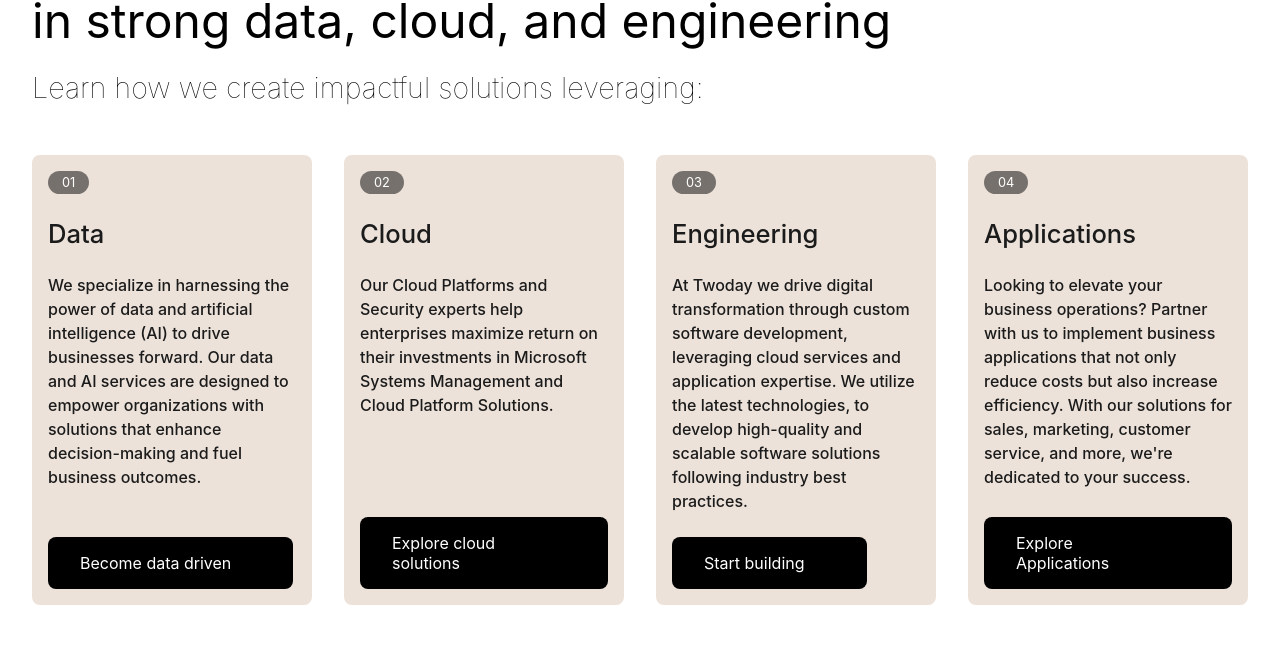
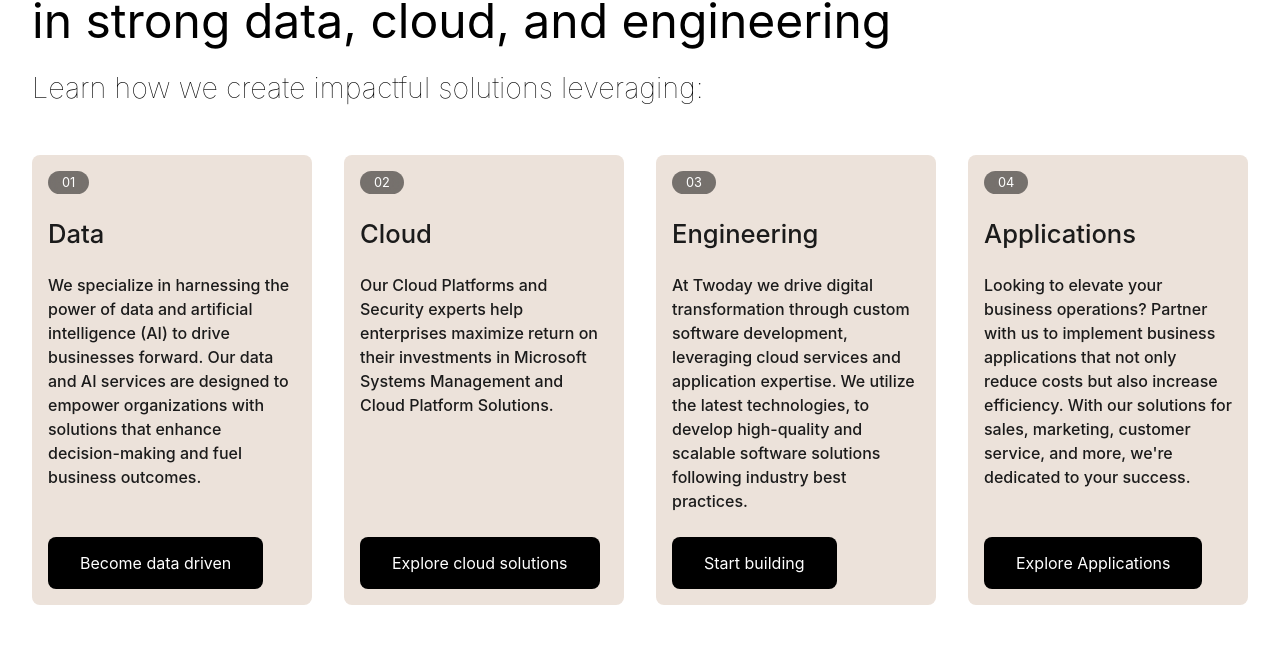
Before and after one commit to ahsan0110/twoday-frontend-, a Vue app: page / in a window 1280 px wide. Shown: the part 983-1638 px from the top of the page. Built offline with nearby package versions, Linux system fonts and the light colour scheme.

Commit message:
completed levarage component of service page

```diff
--- a/src/Pages/ServicePage.vue
+++ b/src/Pages/ServicePage.vue
@@ -1,12 +1,25 @@
 <script>
 import NavbarComponent from '@/components/NavbarComponent.vue';
 import HeroSection from '@/components/HeroSection.vue';
+import LeveraGing from '@/components/LeveraGing.vue';
+// import LastingImpact from '@/components/LastingImpact.vue'
+// import FrankComponent from '@/components/FrankComponent.vue'
+// import LatestNews from '@/components/LatestNews.vue'
+// import FormComponent from '@/components/FormComponent.vue'
+// import FooterComponent from '@/components/FooterComponent.vue'
 
 export default {
     name: 'ServicePage',
     components: {
         NavbarComponent,
         HeroSection,
+        LeveraGing,
+        // LastingImpact,
+        // FrankComponent,
+        // LatestNews,
+        // FormComponent,
+        // FooterComponent,
+
     }
 }
 </script>
@@ -14,12 +27,22 @@ export default {
 <template>
     <NavbarComponent />
     <HeroSection
-    smallText="OUR SERVICES"
-    largeText="Anyone can talk about the future.<br>We engineer it."
-    ctaText="Get in Touch"
-    videoSrc=""
-    heroClass="service-hero"
+        smallText="OUR SERVICES"
+        largeText="Anyone can talk about the future.<br>We engineer it."
+        ctaText="Get in Touch"
+        videoSrc=""
+        heroClass="service-hero"
     />
+    <LeveraGing
+        class="service-lev"
+        heading=""
+        subHeading="We apply AI to create impactful solutions in:"
+    />
+    <!-- <LastingImpact />
+    <FrankComponent />
+    <LatestNews />
+    <FormComponent />
+    <FooterComponent /> -->
 
 
 </template>
--- a/src/components/LeveraGing.vue
+++ b/src/components/LeveraGing.vue
@@ -1,32 +1,13 @@
 <template>
-    <div class="lev-section">
-        <h1 class="leverage-heading">We help organizations apply and scale AI - grounded in strong data, cloud, and
-            engineering</h1>
-        <h2>Learn how we create impactful solutions leveraging:</h2>
+    <div :class="levClass">
+        <h1 class="leverage-heading">{{ heading }}</h1>
+        <h2>{{ subHeading }}</h2>
         <div class="lev-component">
-            <div class="card">
-                <span class="small-info">01</span>
-                <h1 class="card-label">Data</h1>
-                <p class="card-para">We specialize in harnessing the power of data and artificial intelligence (AI) to drive businesses forward. Our data and AI services are designed to empower organizations with solutions that enhance decision-making and fuel business outcomes.</p>
-                <a href="">Become data driven <img src="right-up.png" width="20px" alt=""></a>
-            </div>
-            <div class="card">
-                <span class="small-info">02</span>
-                <h1 class="card-label">Cloud</h1>
-                <p class="card-para">Our Cloud Platforms and Security experts help enterprises maximize return on their investments in Microsoft Systems Management and Cloud Platform Solutions.</p>
-                <a href="">Explore cloud solutions <img src="right-up.png" width="20px" alt=""></a>
-            </div>
-            <div class="card">
-                <span class="small-info">03</span>
-                <h1 class="card-label">Engineering</h1>
-                <p class="card-para">At Twoday we drive digital transformation through custom software development, leveraging cloud services and application expertise. We utilize the latest technologies, to develop high-quality and scalable software solutions following industry best practices.</p>
-                <a href="">Start building <img src="right-up.png" width="20px" alt=""></a>
-            </div>
-            <div class="card">
-                <span class="small-info">04</span>
-                <h1 class="card-label">Applications</h1>
-                <p class="card-para">Looking to elevate your business operations? Partner with us to implement business applications that not only reduce costs but also increase efficiency. With our solutions for sales, marketing, customer service, and more, we're dedicated to your success.</p>
-                <a href="">Explore Applications <img src="right-up.png" width="20px" alt=""></a>
+            <div class="card" v-for="(item, index) in cards" :key="index">
+                <span class="small-info">{{ item.number }}</span>
+                <h1 class="card-label">{{ item.title }}</h1>
+                <p class="card-para">{{ item.description }}</p>
+                <a :href="item.ctaLink" >{{ item.ctaText }}</a>
             </div>
         </div>
 
@@ -35,5 +16,44 @@
 <script>
 export default {
     name: "LeveraGing",
+    props: {
+        levClass:{ type:String,default:"lev-section"},
+        heading: { type: String, default: "We help organizations apply and scale AI - grounded in strong data, cloud, and engineering" },
+        subHeading: { type: String, default: "Learn how we create impactful solutions leveraging:" },
+        cards: {
+            type: Array,
+            default: () => [
+                {
+                    number: "01",
+                    title: "Data",
+                    description: "We specialize in harnessing the power of data and artificial intelligence (AI) to drive businesses forward. Our data and AI services are designed to empower organizations with solutions that enhance decision-making and fuel business outcomes.",
+                    ctaText: "Become data driven",
+                    ctaLink: "#",
+                },
+                {
+                    number: "02",
+                    title: "Cloud",
+                    description: "Our Cloud Platforms and Security experts help enterprises maximize return on their investments in Microsoft Systems Management and Cloud Platform Solutions.",
+                    ctaText: "Explore cloud solutions",
+                    ctaLink: "#",
+                },
+                {
+                    number: "03",
+                    title: "Engineering",
+                    description: "At Twoday we drive digital transformation through custom software development, leveraging cloud services and application expertise. We utilize the latest technologies, to develop high-quality and scalable software solutions following industry best practices.",
+                    ctaText: "Start building",
+                    ctaLink: "#",
+                },
+                {
+                    number: "04",
+                    title: "Applications",
+                    description: "Looking to elevate your business operations? Partner with us to implement business applications that not only reduce costs but also increase efficiency. With our solutions for sales, marketing, customer service, and more, we're dedicated to your success.",
+                    ctaText: "Explore Applications",
+                    ctaLink: "#",
+                }
+            ]
+        }
+
+    }
 };
 </script>
--- a/src/style.css
+++ b/src/style.css
@@ -46,7 +46,7 @@ body {
   opacity: 0;
   transition: opacity 0.3s ease;
 }
-.nav-links a:hover .nav-span{
+.nav-links a:hover .nav-span {
   opacity: 1;
 }
 .nav-links a:hover {
@@ -151,13 +151,13 @@ body {
   text-align: left;
   padding: 70px 32px;
 }
-.service-hero{
-  padding: 70px 32px;
+.service-hero {
+  padding: 70px 32px 50px 32px;
 }
-.service-hero span{
+.service-hero span {
   color: #fff;
 }
-.service-hero h1{
+.service-hero h1 {
   color: #000000;
   font-size: 5.5rem;
 }
@@ -199,6 +199,9 @@ body {
 .lev-section {
   padding: 0px 32px 62px 32px;
   text-align: left;
+}
+.service-lev h1 {
+  display: none;
 }
 .leverage-heading {
   font-size: 3rem;
@@ -658,8 +661,6 @@ footer {
   color: #848484;
 }
 
-
-
 @media (max-width: 600px) {
   /* Mobile */
 }
```
